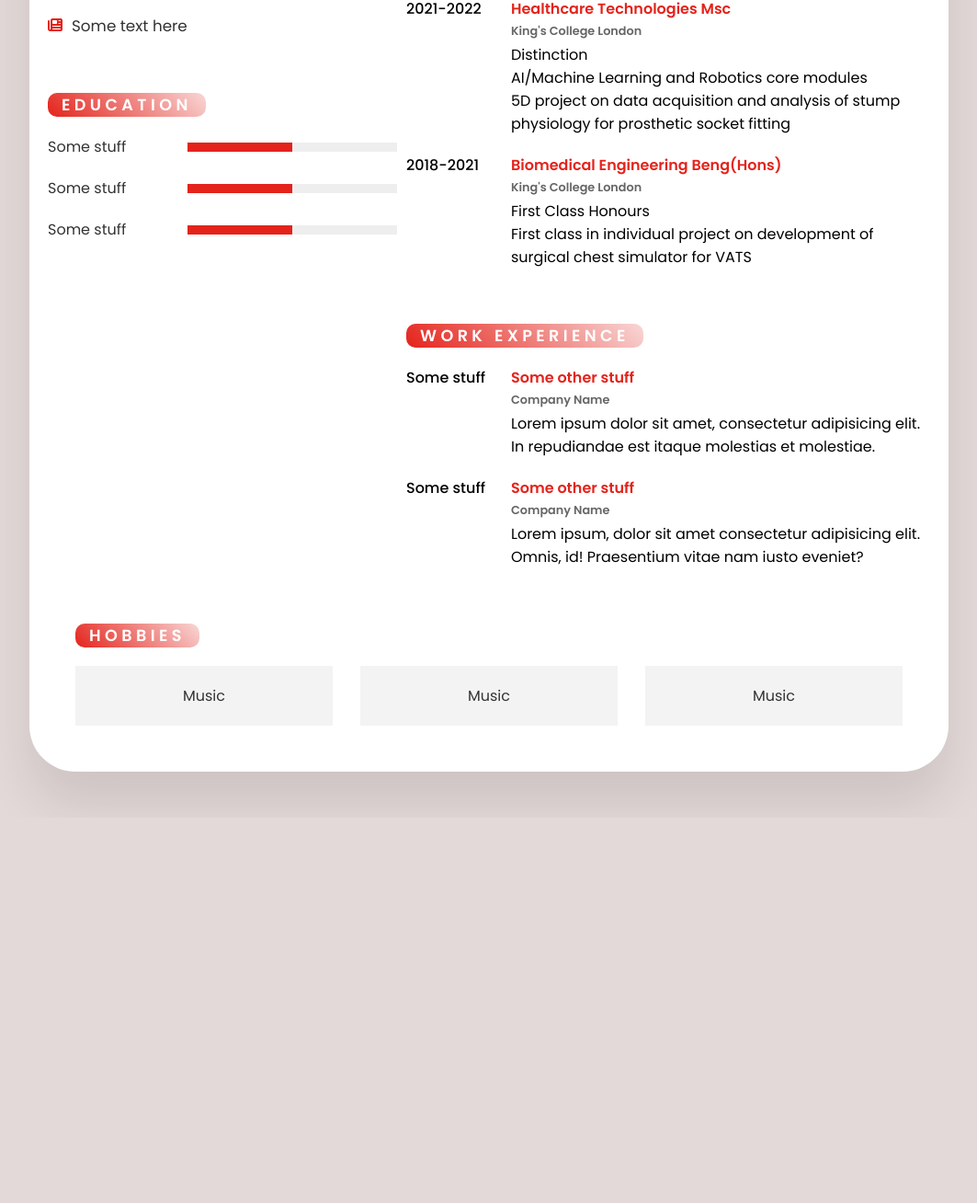
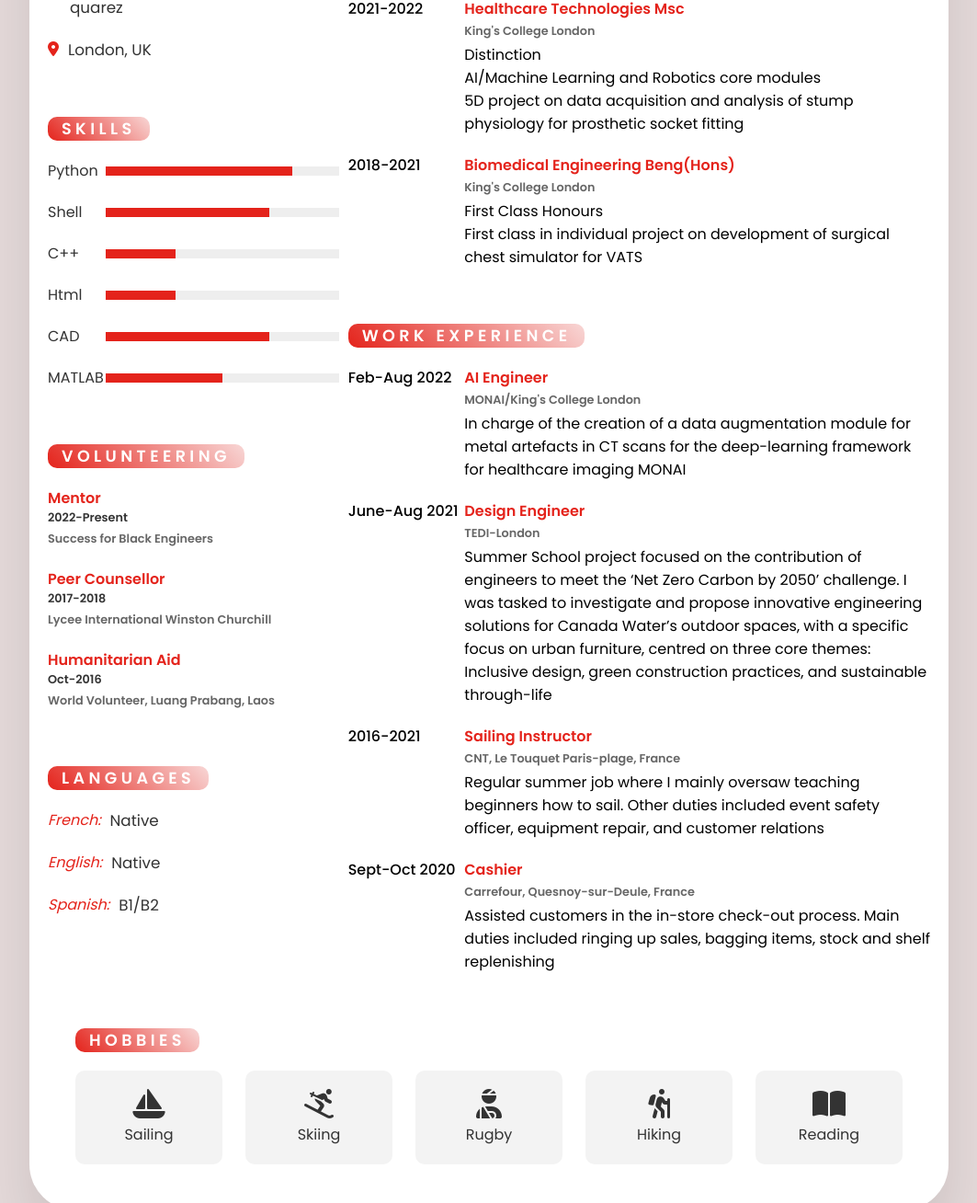
Before and after one commit to JK-rez/JK-rez.github.io, a plain HTML site: page index.html in a window 1280 px wide. Shown: the part 490-1798 px from the top of the page at 92% size, without its empty margins (108-1171 px from the left). Before the commit the page ends 1379 px from the top, so only its background shows below. Drawn offline with Linux system fonts and the light colour scheme.

Commit message:
Finished adding content

```diff
--- a/index.html
+++ b/index.html
@@ -30,47 +30,93 @@
             </div>
         <div class="bottom">
             <div class="left_side">
-                <h4>Publications</h4>
+                <h4>Contact</h4>
                 <ul class="Info">
                     <li>
-                        <span class="icon"><i class="fa-solid fa-newspaper"></i></span>
-                        <span class="text">Some text here</span>
+                        <span class="icon"><i class="fa-solid fa-phone"></i></span>
+                        <span class="text">+44 (0)77 138 377 09</span>
                     </li>
                     <li>
-                        <span class="icon"><i class="fa-solid fa-newspaper"></i></span>
-                        <span class="text">Some text here</span>
+                        <span class="icon"><i class="fa-solid fa-envelope"></i></span>
+                        <span class="text">julien.quarez@kcl.ac.uk</span>
                     </li>
                     <li>
-                        <span class="icon"><i class="fa-solid fa-newspaper"></i></span>
-                        <span class="text">Some text here</span>
+                        <span class="icon"><i class="fa-brands fa-linkedin-in"></i></span>
+                        <span class="text">www.linkedin.com/in/julien-quarez</span>
                     </li>
                     <li>
-                        <span class="icon"><i class="fa-solid fa-newspaper"></i></span>
-                        <span class="text">Some text here</span>
+                        <span class="icon"><i class="fa-solid fa-location-dot"></i></span>
+                        <span class="text">London, UK</span>
                     </li>
                 </ul>
-                <h4>Education</h4>
+                <h4>Skills</h4>
                 <div class="publication">
-                    <div class="publicationBox" style="--i:50%;">
-                        <p>Some stuff</p>
+                    <div class="publicationBox" style="--i:80%;">
+                        <p>Python</p>
+                        <div class="value"></div>
+                    </div>
+                    <div class="publicationBox" style="--i:70%;">
+                        <p>Shell</p>
+                        <div class="value"></div>
+                    </div>
+                    <div class="publicationBox" style="--i:30%;">
+                        <p>C++</p>
+                        <div class="value"></div>
+                    </div>
+                    <div class="publicationBox" style="--i:30%;">
+                        <p>Html</p>
+                        <div class="value"></div>
+                    </div>
+                    <div class="publicationBox" style="--i:70%;">
+                        <p>CAD</p>
                         <div class="value"></div>
                     </div>
                     <div class="publicationBox" style="--i:50%;">
-                        <p>Some stuff</p>
-                        <div class="value"></div>
-                    </div>
-                    <div class="publicationBox" style="--i:50%;">
-                        <p>Some stuff</p>
+                        <p>MATLAB</p>
                         <div class="value"></div>
                     </div>
                 </div>
+                <h4>Volunteering</h4>
+                    <ul class="Volunteer">
+                        <div class="value">
+                            <b>Mentor<p>2022-Present</p><span>Success for Black Engineers</span></b>
+                            <p></p>
+                        </div>
+
+                        <div class="value">
+                            <b>Peer Counsellor<p>2017-2018</p><span>Lycee International Winston Churchill</span></b>
+                            <p></p>
+                        </div>
+
+                        <div class="value">
+                            <b>Humanitarian Aid<p>Oct-2016</p><span>World Volunteer, Luang Prabang, Laos</span></b>
+                            <p></p>
+                        </div>
+                </ul>
+
+
+                <h4>Languages</h4>
+                <ul class="Info">
+                    <li>
+                        <span class="icon"><i class=France>French: </i></span>
+                        <span class="text">Native</span>
+                    </li>
+                    <li>
+                        <span class="icon"><i class=England>English:</i></span>
+                        <span class="text">Native</span>
+                    </li>
+                    <li>
+                        <span class="icon"><i class=Spain>Spanish:</i></span>
+                        <span class="text">B1/B2</span>
+                    </li>
+                </ul>
 
             </div>
             <div class="right_side">
                 <h4 class="adjustMargin">Education</h4>
                 <div class="project_group">
                     <div class="projectBox">
-                        <p>2022-2026</p>
+                        <p>2022-Current</p>
                         <div class="value">
                             <b>PhD in Biomedical Engineering & Imaging Science<br><span>King's College London</span></b>
                             <p>Thesis: Causal AI for tool-tissue interactions in endoscopic transsphenoidal pituitary surgery</p>
@@ -100,33 +146,74 @@
                 <h4>Work Experience</h4>
                 <div class="project_group">
                     <div class="projectBox">
-                        <p>Some stuff</p>
+                        <p>Feb-Aug 2022</p>
                         <div class="value">
-                            <b>Some other stuff<br><span>Company Name</span></b>
-                            <p>Lorem ipsum dolor sit amet, consectetur adipisicing elit. In repudiandae est itaque molestias et molestiae.</p>
+                            <b>AI Engineer<br><span>MONAI/King's College London</span></b>
+                            <p>In charge of the creation of a data augmentation module for metal artefacts in CT scans for the deep-learning framework for healthcare imaging MONAI</p>
                         </div>
                     </div>
                     <div class="projectBox">
-                        <p>Some stuff</p>
+                        <p>June-Aug 2021</p>
                         <div class="value">
-                            <b>Some other stuff<br><span>Company Name</span></b>
-                            <p>Lorem ipsum, dolor sit amet consectetur adipisicing elit. Omnis, id! Praesentium vitae nam iusto eveniet?</p>
+                            <b>Design Engineer<br><span>TEDI-London</span></b>
+                            <p>Summer School project focused on the contribution of engineers to meet the ‘Net Zero Carbon by 2050’ challenge. I was tasked to investigate and propose innovative engineering solutions for Canada Water’s outdoor spaces, with a specific focus on urban furniture, centred on three core themes: Inclusive design, green construction practices, and sustainable through-life</p>
+                        </div>
+                    </div>
+                    <div class="projectBox">
+                        <p>2016-2021</p>
+                        <div class="value">
+                            <b>Sailing Instructor<br><span>CNT, Le Touquet Paris-plage, France</span></b>
+                            <p>Regular summer job where I mainly oversaw teaching beginners how to sail. Other duties included event safety officer, equipment repair, and customer relations </p>
+                        </div>
+                    </div>
+                    <div class="projectBox">
+                        <p>Sept-Oct 2020</p>
+                        <div class="value">
+                            <b>Cashier<br><span>Carrefour, Quesnoy-sur-Deule, France</span></b>
+                            <p>Assisted customers in the in-store check-out process. Main duties included ringing up sales, bagging items, stock and shelf replenishing </p>
                         </div>
                     </div>
                 </div>
+                <!-- <h4>Volunteering</h4>
+                <div class="project_group">
+                    <div class="projectBox">
+                        <p>2019-2020</p>
+                        <div class="value">
+                            <b>STEM Ambassador<br><span>STEM Learning</span></b>
+                            <p>STEM Ambassador for the STEM Learning charity, I have been involved in several events to promote STEM subjects to young people. I have also been involved in the organisation of the King’s College London STEM Outreach Society, which aims to promote STEM subjects to young people from underrepresented backgrounds</p>
+                        </div>
+                    </div>
+                    <div class="projectBox">
+                        <p>2019-2020</p>
+                        <div class="value">
+                            <b>Student Ambassador<br><span>King's College London</span></b>
+                            <p>Student Ambassador for King’s College London, I have been involved in several events to promote the university to prospective students. I have also been involved in the organisation of the King’s College London STEM Outreach Society, which aims to promote STEM subjects to young people from underrepresented backgrounds</p>
+                        </div>
+                    </div>
+                </div> -->
             </div>
         </div>
         <div class="hobby">
             <h4 class="adjustMargin">Hobbies</h4>
             <ul>
-                <li>
-                    <p>Music</p>
+                <li class="First">
+                    <i class="fa-solid fa-sailboat"></i>
+                    <p>Sailing</p>
                 </li>
                 <li>
-                    <p>Music</p>
+                    <i class="fa-solid fa-person-skiing"></i>
+                    <p>Skiing</p>
                 </li>
                 <li>
-                    <p>Music</p>
+                    <i class="fa-solid fa-user-injured"></i>
+                    <p>Rugby</p>
+                </li>
+                <li>
+                    <i class="fa-solid fa-hiking"></i>
+                    <p>Hiking</p>
+                <li>
+                    <i class="fa-solid fa-book-open"></i>
+                    <p>Reading</p>
                 </li>
             </ul>
         </div>
--- a/style.css
+++ b/style.css
@@ -100,7 +100,7 @@ h2 span
     display: grid;
     margin: 10px 20px 0px;
     gap: 10px;
-    grid-template-columns: 2fr 3fr;
+    grid-template-columns: 2fr 4fr;
 }
 
 .bottom .left_side
@@ -145,6 +145,53 @@ color:#e4231b
     font-size: 1.05em;
 }
 
+
+.Volunteer {
+    position: relative;
+    display: flex;
+    flex-direction: column;
+    gap: 20px;
+    margin: 20px 0;
+}
+
+
+.Volunteer b
+{
+    font-weight: 600;
+    color: #e4231b;
+}
+
+.Volunteer b p
+{
+    font-size: 0.8em;
+    color: #333;
+}
+
+.Volunteer b span
+{
+  /* position: relative; */
+  /* top: -2px; */
+  font-size: 0.8em;
+  color: #666;
+}
+
+/* .Info li .icon
+{
+color:#e4231b
+}
+.Info li .text
+{
+    color: #333;
+    font-size: 1.05em;
+} */
+
+
+
+/* .Info li .France
+{
+
+} */
+
 .publication {
     position: relative;
     width: 100%;
@@ -158,7 +205,7 @@ color:#e4231b
     position: relative;
     display: grid;
     align-items: center;
-    grid-template-columns: 2fr 3fr;
+    grid-template-columns: 1fr 4fr;
 }
 .publication .publicationBox p
 {
@@ -233,16 +280,22 @@ padding: 0 50px 50px;
 {
     list-style: none;
     color: #333;
-    width: calc(100% / 3 - 20px);
+    width: calc(100% / 5 - 20px);
     padding: 20px 0;
     display: flex;
     flex-direction: column;
     gap: 5px;
     background: #f3f3f3;
     text-align: center;
-    cursor: pointer;
+    /* cursor: pointer; */
+    border-radius: 10px;
 
 }
+
+.hobby ul li i {
+    font-size: 2em;
+}
+
 /* .hobby ul li */
 /* body {
     height: 100%;
```
